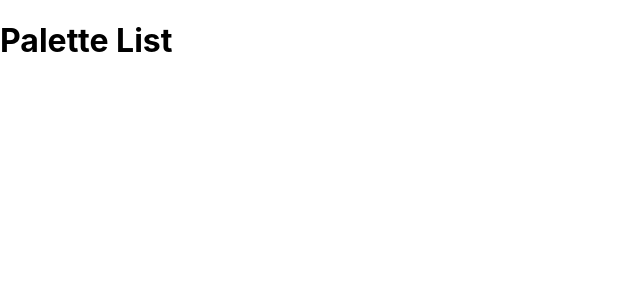
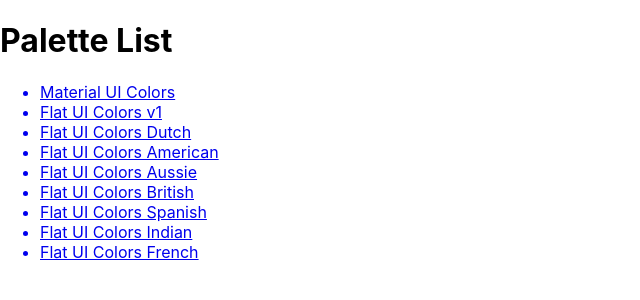
Before and after one commit to NickCallaghan/colors-ui, a React (Create React App) app: page / in a window 1280 px wide. Shown: the top 300 px of the page, without its empty margins (0-640 px from the left). Built offline with nearby package versions, Linux system fonts and the light colour scheme.

Commit message:
Add Pallet list and Routing to Palette Page

```diff
--- a/package.json
+++ b/package.json
@@ -2,7 +2,7 @@
   "name": "colors-ui",
   "version": "0.1.0",
   "private": true,
-  "homepage": "http://nickcallaghan.github.io/colors-ui",
+  "homepage": "http://nickcallaghan.github.io/",
   "dependencies": {
     "@material-ui/core": "^4.9.4",
     "@material-ui/icons": "^4.9.1",
--- a/src/App.js
+++ b/src/App.js
@@ -6,14 +6,30 @@
 import PaletteList from "./Components/PaletteList/PaletteList";
 
 export default class App extends Component {
+  state = {
+    palettes: [...seedColors]
+  };
+
+  findPalette = id => {
+    const thisPalette = this.state.palettes.find(p => p.id === id);
+    return generatePalette(thisPalette);
+  };
+
   render() {
+    console.log(this.findPalette("material-ui-colors"));
     const routes = (
       <Switch>
-        <Route exact path="/" render={() => <PaletteList />} />
         <Route
           exact
-          path="/palette"
-          render={() => <Palette palette={generatePalette(seedColors[0])} />}
+          path="/"
+          render={() => <PaletteList palettes={this.state.palettes} />}
+        />
+        <Route
+          exact
+          path="/palette/:id"
+          render={routeProps => (
+            <Palette palette={this.findPalette(routeProps.match.params.id)} />
+          )}
         />
       </Switch>
     );
--- a/src/Components/PaletteList/PaletteList.js
+++ b/src/Components/PaletteList/PaletteList.js
@@ -1,10 +1,19 @@
 import React, { Component } from "react";
+import { Link } from "react-router-dom";
 
 export default class PaletteList extends Component {
   render() {
+    const palettes = this.props.palettes.map(p => (
+      <React.Fragment>
+        <Link to={`palette/${p.id}`}>
+          <li>{p.paletteName}</li>
+        </Link>
+      </React.Fragment>
+    ));
     return (
       <div>
         <h1>Palette List</h1>
+        <ul>{palettes}</ul>
       </div>
     );
   }
```
